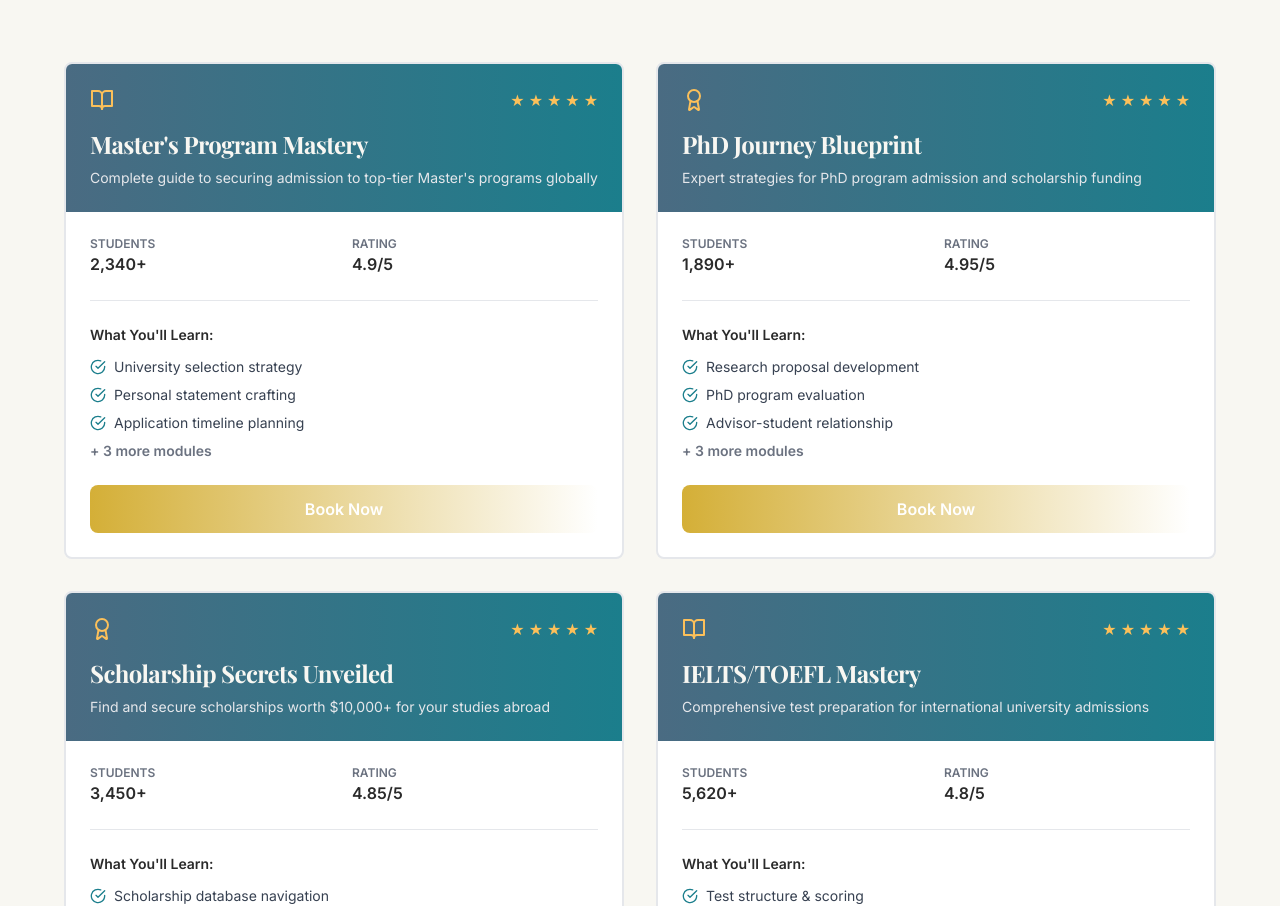
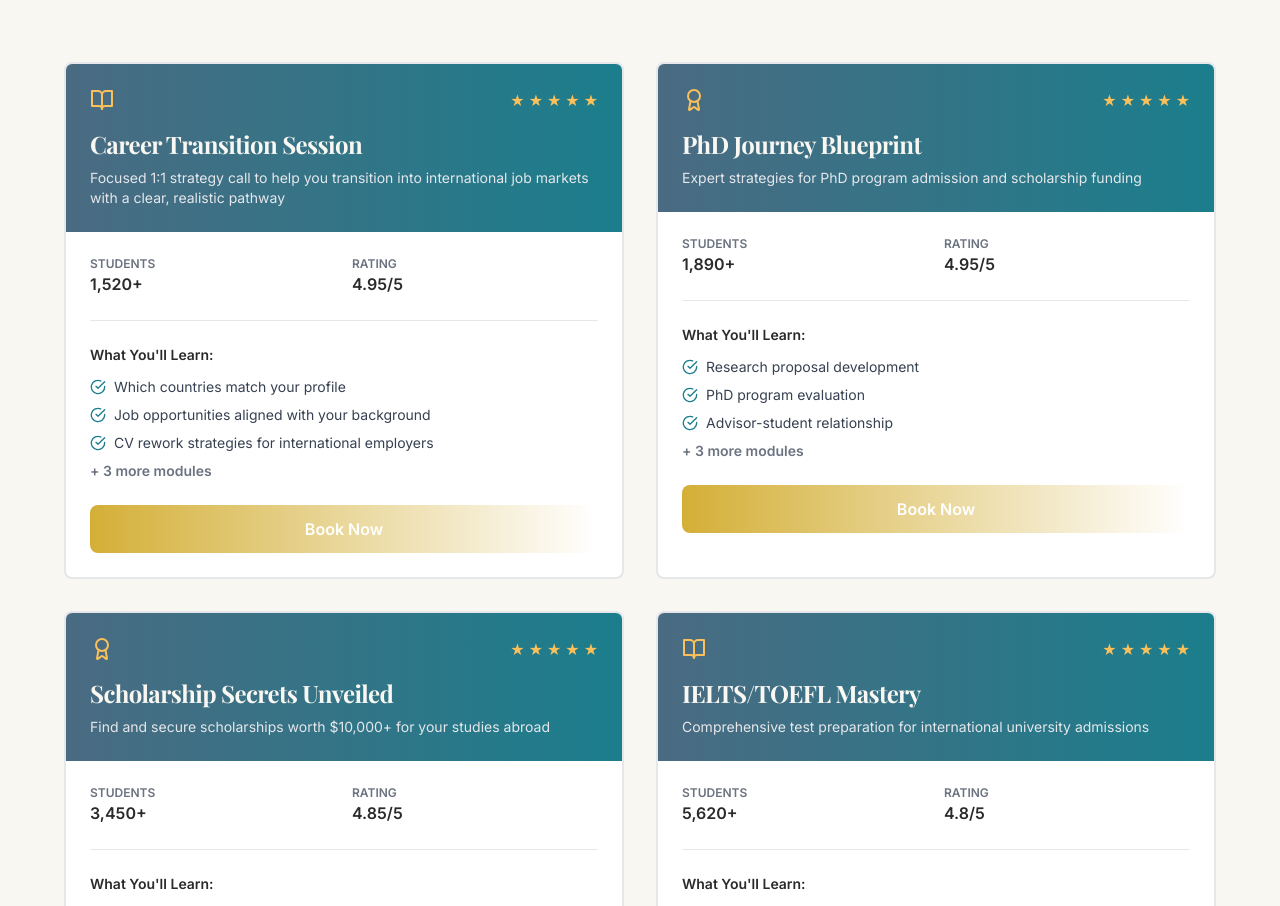
Before and after one commit to Sdboot/Meridian-Bridge, a Next.js app: page /resources in a window 1280 px wide. Shown: the part 880-1786 px from the top of the page. Built offline with nearby package versions, Linux system fonts and the light colour scheme.

Commit message:
Replace Master's Program Mastery with Career Transition Session with custom Selar link

```diff
--- a/src/app/resources/page.tsx
+++ b/src/app/resources/page.tsx
@@ -13,6 +13,7 @@ interface Resource {
   students: number;
   modules: string[];
   icon: React.ReactNode;
+  link?: string;
 }
 
 export default function ResourcesPage() {
@@ -21,19 +22,20 @@ export default function ResourcesPage() {
   const resources: Resource[] = [
     {
       id: 'resource-1',
-      title: 'Master\'s Program Mastery',
-      description: 'Complete guide to securing admission to top-tier Master\'s programs globally',
-      rating: 4.9,
-      students: 2340,
+      title: 'Career Transition Session',
+      description: 'Focused 1:1 strategy call to help you transition into international job markets with a clear, realistic pathway',
+      rating: 4.95,
+      students: 1520,
       icon: <BookOpen className="w-6 h-6" />,
       modules: [
-        'University selection strategy',
-        'Personal statement crafting',
-        'Application timeline planning',
-        'Interview preparation',
-        'Financial planning & budgeting',
-        'Post-admission steps',
+        'Which countries match your profile',
+        'Job opportunities aligned with your background',
+        'CV rework strategies for international employers',
+        'Skills gap analysis and global competitiveness',
+        'Entry routes: graduate schemes, skilled worker visas, internships',
+        'Long-term global career progression strategy',
       ],
+      link: 'https://selar.com/7379v91811?utm_source=ig&utm_medium=social&utm_content=link_in_bio&fbclid=PAb21jcASLmFdleHRuA2FlbQIxMQBzcnRjBmFwcF9pZA81NjcwNjczNDMzNTI0MjcAAaetRH2AnLcSAigvkGYZgUof0SNO7-GM-jIDUS3hKHVF3OMjvmmvA_I4ROD6Lw_aem_z0YKZ-sbWFWMLXJUlVQK6g',
     },
     {
       id: 'resource-2',
@@ -225,7 +227,7 @@ export default function ResourcesPage() {
 
                   {/* CTA */}
                   <a
-                    href="https://selar.com/4b2dl75u41?utm_source=ig&utm_medium=social&utm_content=link_in_bio&fbclid=PAb21jcASLmBZleHRuA2FlbQIxMQBzcnRjBmFwcF9pZA01NjcwNjczNDMzNTI0MjcAAafLb7bSA4-2rhqfCHGaENkSPPmd49KSwqTKRCAY5rfB3DeB8HnwKzkE0pIt-w_aem_E3o_VAGINcElKti1WEZk2A"
+                    href={resource.link || "https://selar.com/4b2dl75u41?utm_source=ig&utm_medium=social&utm_content=link_in_bio&fbclid=PAb21jcASLmBZleHRuA2FlbQIxMQBzcnRjBmFwcF9pZA01NjcwNjczNDMzNTI0MjcAAafLb7bSA4-2rhqfCHGaENkSPPmd49KSwqTKRCAY5rfB3DeB8HnwKzkE0pIt-w_aem_E3o_VAGINcElKti1WEZk2A"}
                     target="_blank"
                     rel="noopener noreferrer"
                     className="block w-full bg-gradient-to-r from-gold-600 to-goldBronze-600 text-white font-semibold py-3 rounded-lg hover:shadow-lg transition-all text-center group/btn"
```
